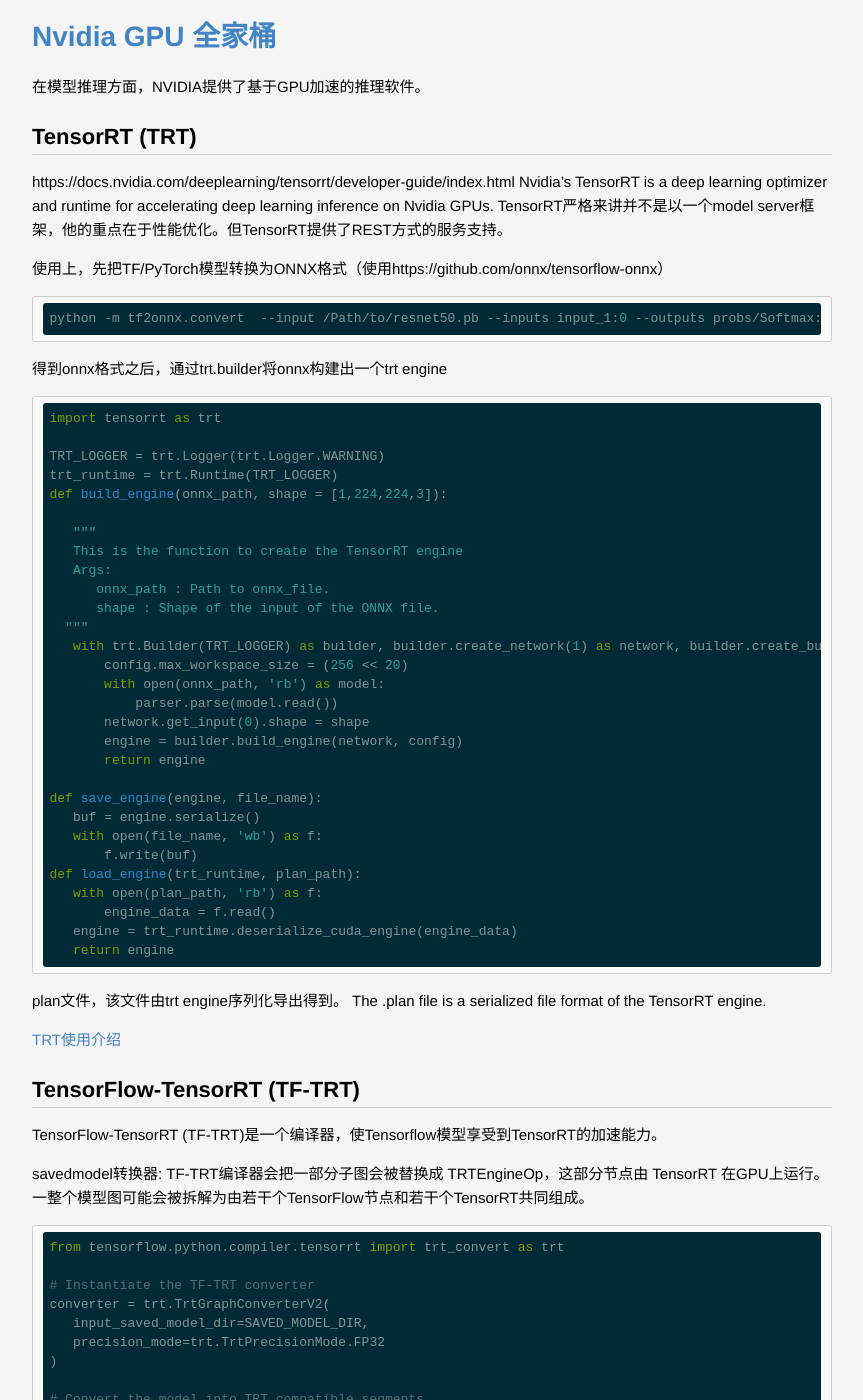
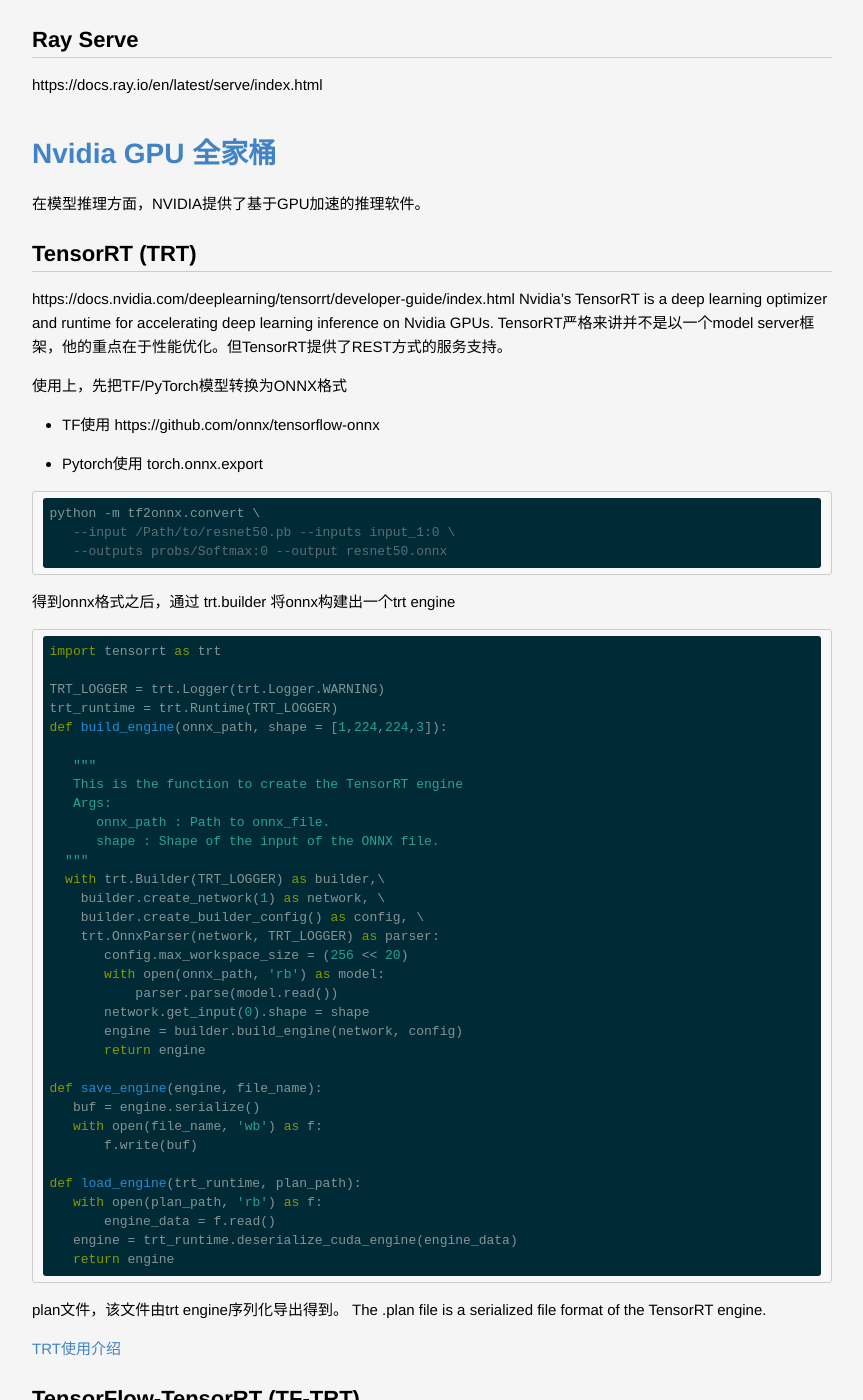
Before and after one commit to lucky521/blog, a Jekyll site: the page built from _posts/ml/2019-03-25-ML-Serving.markdown, in a window 1280 px wide and 1400 px high, scrolled down 7439 px. Shown: the whole window, without its empty margins (208-1071 px from the left). Built offline with Jekyll 4.4.1, drawn with Linux system fonts in a browser that asks for light colours; formulas are drawn with MathJax 3; some of the changed text lies outside the part shown.

Commit message:
update blog

````diff
--- a/_posts/ml/2019-03-25-ML-Serving.markdown
+++ b/_posts/ml/2019-03-25-ML-Serving.markdown
@@ -168,6 +168,11 @@
 
 * tvm
   * https://github.com/apache/tvm
+  * pass架构： https://daobook.github.io/tvm/docs/arch/pass_infra.html
+* relay
+  * 可以理解为一种可以描述深度学习网络的函数式编程语言
+  * Relay 是 TVM 的高级模型语言。导入到 TVM 的模型是用 Relay 表示的
+  * Relay 是 TVM 中十分重要的基础组件之一，用于对接不同格式的深度学习模型以及进行模型的 transform
 * mlir
   * https://mlir.llvm.org/
 * iree
@@ -247,18 +251,23 @@
 
 # Nvidia GPU 全家桶
 在模型推理方面，NVIDIA提供了基于GPU加速的推理软件。
+
 ## TensorRT (TRT)
 https://docs.nvidia.com/deeplearning/tensorrt/developer-guide/index.html
 Nvidia’s TensorRT is a deep learning optimizer and runtime for accelerating deep learning inference on Nvidia GPUs.
 TensorRT严格来讲并不是以一个model server框架，他的重点在于性能优化。但TensorRT提供了REST方式的服务支持。
 
-使用上，先把TF/PyTorch模型转换为ONNX格式（使用https://github.com/onnx/tensorflow-onnx）
+使用上，先把TF/PyTorch模型转换为ONNX格式
+* TF使用 https://github.com/onnx/tensorflow-onnx
+* Pytorch使用 torch.onnx.export
 
-```py
-python -m tf2onnx.convert  --input /Path/to/resnet50.pb --inputs input_1:0 --outputs probs/Softmax:0 --output resnet50.onnx
+```sh
+python -m tf2onnx.convert \
+   --input /Path/to/resnet50.pb --inputs input_1:0 \
+   --outputs probs/Softmax:0 --output resnet50.onnx
 ```
 
-得到onnx格式之后，通过trt.builder将onnx构建出一个trt engine
+得到onnx格式之后，通过 trt.builder 将onnx构建出一个trt engine
 ```python
 import tensorrt as trt
 
@@ -272,7 +281,10 @@
       onnx_path : Path to onnx_file.
       shape : Shape of the input of the ONNX file.
   """
-   with trt.Builder(TRT_LOGGER) as builder, builder.create_network(1) as network, builder.create_builder_config() as config, trt.OnnxParser(network, TRT_LOGGER) as parser:
+  with trt.Builder(TRT_LOGGER) as builder,\
+    builder.create_network(1) as network, \
+    builder.create_builder_config() as config, \
+    trt.OnnxParser(network, TRT_LOGGER) as parser:
        config.max_workspace_size = (256 << 20)
        with open(onnx_path, 'rb') as model:
            parser.parse(model.read())
@@ -284,6 +296,7 @@
    buf = engine.serialize()
    with open(file_name, 'wb') as f:
        f.write(buf)
+
 def load_engine(trt_runtime, plan_path):
    with open(plan_path, 'rb') as f:
        engine_data = f.read()
--- a/_posts/ml/2023-02-04-LLM.markdown
+++ b/_posts/ml/2023-02-04-LLM.markdown
@@ -142,6 +142,9 @@
 ## text-generation-inference
 https://github.com/huggingface/text-generation-inference
 
+## lmdeploy
+https://github.com/InternLM/lmdeploy
+
 
 
 
````
Also changed, not shown: other parts of _posts/ml/2019-03-25-ML-Serving.markdown (+1 -2 lines), _posts/framework/2021-12-06-cuda.markdown (+6 -1 lines), _posts/ml/2017-06-14-deep-learning.markdown (+17 -2 lines), _posts/ml/2019-03-23-ML-Distributed.markdown (+9 -2 lines), _posts/tech/2019-09-04-x-os.markdown (+14 -0 lines), _posts/tech/2023-09-27-Computer-Architecture.markdown (added, +71 -0 lines).
